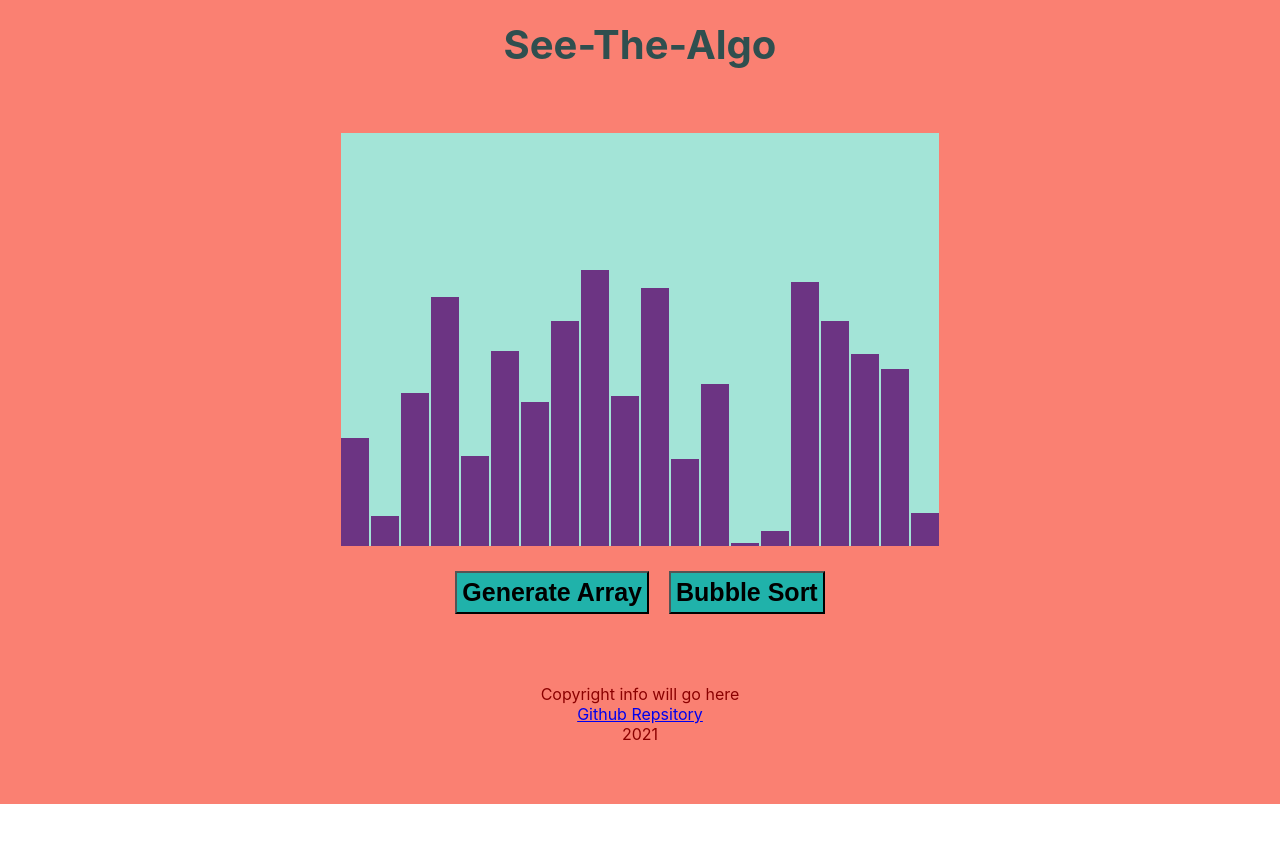
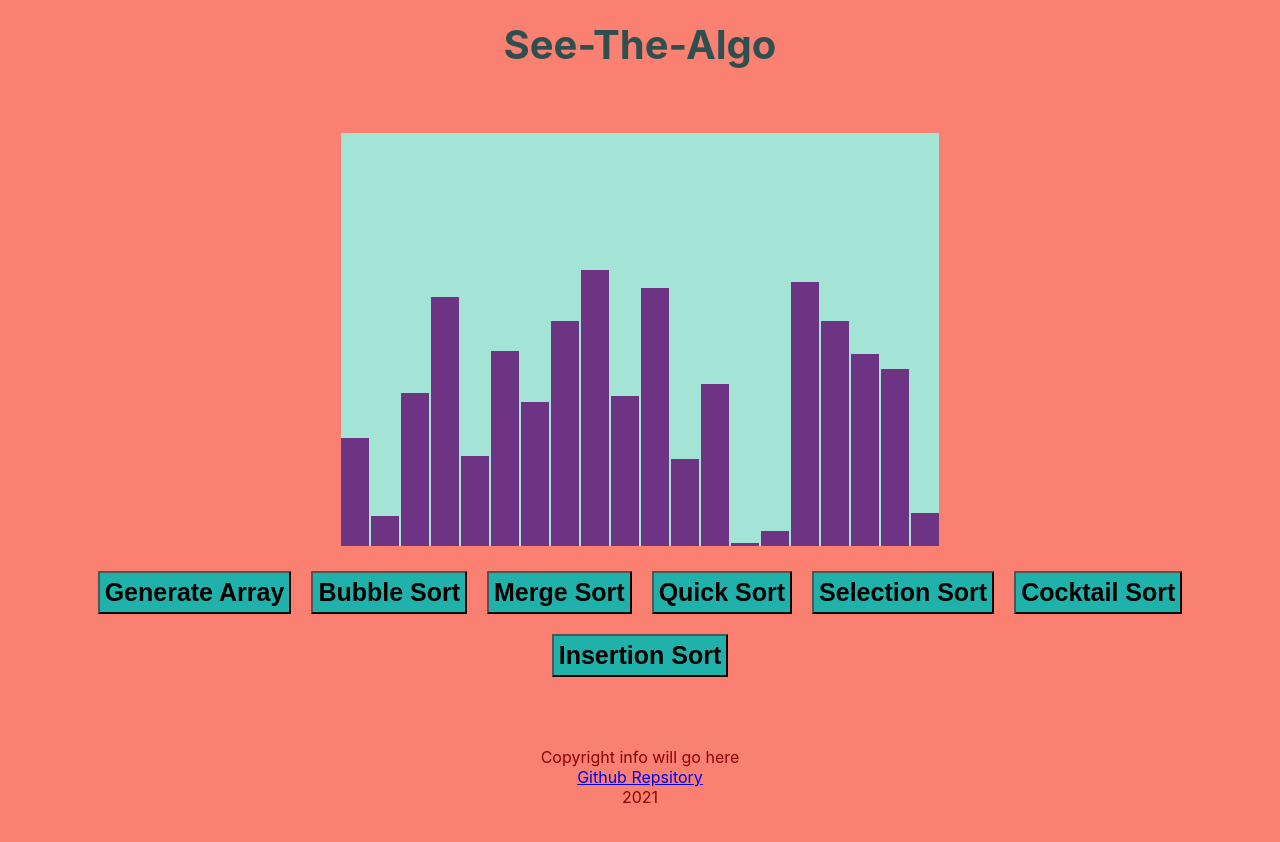
Before and after one commit to 18mpr1/see-the-algo, a React (Create React App) app: page / in a window 1280 px wide. Shown: the top 842 px of the page. Before the commit the page ends 804 px from the top, so only its background shows below. Built offline with nearby package versions, Linux system fonts and the light colour scheme.

Commit message:
More buttons added

```diff
--- a/src/App.js
+++ b/src/App.js
@@ -1,13 +1,15 @@
 // main file
 
 import './App.css';
-import './algorithms/bubbleSort';
+import BubbleSort from './algorithms/bubbleSort';
+
+
 
 
 // Function to generate the array of blocks
 function generatearray() {
 
-    for (let i = 0; i < 20; i++) {
+    for (let i = 0; i < 20; i++) { // 20 blocks
 
         let container = document.getElementById("array");
 
@@ -37,70 +39,7 @@ function generatearray() {
     }
 
 }
-// Promise to swap two blocks
-function swap(el1, el2) {
-    let container = document.getElementById("array");
 
-    return new Promise((resolve) => {
-
-        // For exchanging styles of two blocks
-        let temp = el1.style.transform;
-        el1.style.transform = el2.style.transform;
-        el2.style.transform = temp;
-
-        window.requestAnimationFrame(function() {
-
-            // For waiting for .25 sec
-            setTimeout(() => {
-                container.insertBefore(el2, el1);
-                resolve();
-            }, 250);
-        });
-    });
-}
-
-async function BubbleSort(delay = 100) {
-    let blocks = document.querySelectorAll(".block");
-    console.log("Bubble Sort");
-
-    // BubbleSort Algorithm
-    for (let i = 0; i < blocks.length; i += 1) {
-        for (let j = 0; j < blocks.length - i - 1; j += 1) {
-
-            // To change background-color of the
-            // blocks to be compared
-            blocks[j].style.backgroundColor = "#E74C3C";
-            blocks[j + 1].style.backgroundColor = "#E74C3C";
-
-            // To wait for .1 sec
-            await new Promise((resolve) =>
-                setTimeout(() => {
-                    resolve();
-                }, delay)
-            );
-
-            console.log("run");
-            var value1 = Number(blocks[j].childNodes[0].innerHTML);
-            var value2 = Number(blocks[j + 1]
-                .childNodes[0].innerHTML);
-
-            // To compare value of two blocks
-            if (value1 > value2) {
-                await swap(blocks[j], blocks[j + 1]);
-                blocks = document.querySelectorAll(".block");
-            }
-
-            // Changing the color to the previous one
-            blocks[j].style.backgroundColor = "#6C3483";
-            blocks[j + 1].style.backgroundColor = "#6C3483";
-        }
-
-        //changing the color of greatest element
-        //found in the above traversal
-        blocks[blocks.length - i - 1]
-            .style.backgroundColor = "#28B463";
-    }
-}
 
 // Generates array when window loads
 // If the window is reloading, reload
@@ -131,6 +70,11 @@ function App() {
             <div id="button-bar">
                 <button id="reset" onClick={clear}><b>Generate Array</b></button>
                 <button id="bubble-sort" onClick={BubbleSort}><b>Bubble Sort</b></button>
+                <button id="merge-sort"><b>Merge Sort</b></button>
+                <button id="quick-sort"><b>Quick Sort</b></button>
+                <button id="selection-sort"><b>Selection Sort</b></button>
+                <button id="cocktail-sort"><b>Cocktail Sort</b></button>
+                <button id="insertion-sor"><b>Insertion Sort</b></button>
             </div>
 
             <footer>
--- a/src/algorithms/bubbleSort.js
+++ b/src/algorithms/bubbleSort.js
@@ -1 +1,49 @@
 // Bubble Sort
+// https://www.geeksforgeeks.org/bubble-sort-visualization-using-javascript/
+
+import swap from './helpers';
+
+async function BubbleSort(delay = 100) {
+    let blocks = document.querySelectorAll(".block");
+    console.log("Bubble Sort");
+
+    // BubbleSort Algorithm
+    for (let i = 0; i < blocks.length; i += 1) {
+        for (let j = 0; j < blocks.length - i - 1; j += 1) {
+
+            // To change background-color of the
+            // blocks to be compared
+            blocks[j].style.backgroundColor = "#E74C3C";
+            blocks[j + 1].style.backgroundColor = "#E74C3C";
+
+            // To wait for .1 sec
+            await new Promise((resolve) =>
+                setTimeout(() => {
+                    resolve();
+                }, delay)
+            );
+
+            console.log("run");
+            var value1 = Number(blocks[j].childNodes[0].innerHTML);
+            var value2 = Number(blocks[j + 1]
+                .childNodes[0].innerHTML);
+
+            // To compare value of two blocks
+            if (value1 > value2) {
+                await swap(blocks[j], blocks[j + 1]);
+                blocks = document.querySelectorAll(".block");
+            }
+
+            // Changing the color to the previous one
+            blocks[j].style.backgroundColor = "#6C3483";
+            blocks[j + 1].style.backgroundColor = "#6C3483";
+        }
+
+        //changing the color of greatest element
+        //found in the above traversal
+        blocks[blocks.length - i - 1]
+            .style.backgroundColor = "#28B463";
+    }
+}
+
+export default BubbleSort;
--- /dev/null
+++ b/src/algorithms/helpers.js
@@ -0,0 +1,23 @@
+// Promise to swap two blocks
+function swap(el1, el2) {
+    let container = document.getElementById("array");
+
+    return new Promise((resolve) => {
+
+        // For exchanging styles of two blocks
+        let temp = el1.style.transform;
+        el1.style.transform = el2.style.transform;
+        el2.style.transform = temp;
+
+        window.requestAnimationFrame(function() {
+
+            // For waiting for .25 sec
+            setTimeout(() => {
+                container.insertBefore(el2, el1);
+                resolve();
+            }, 250);
+        });
+    });
+}
+
+export default swap;
```
Also changed, not shown: src/algorithms/mergeSort.js (added, +8 -0 lines).
